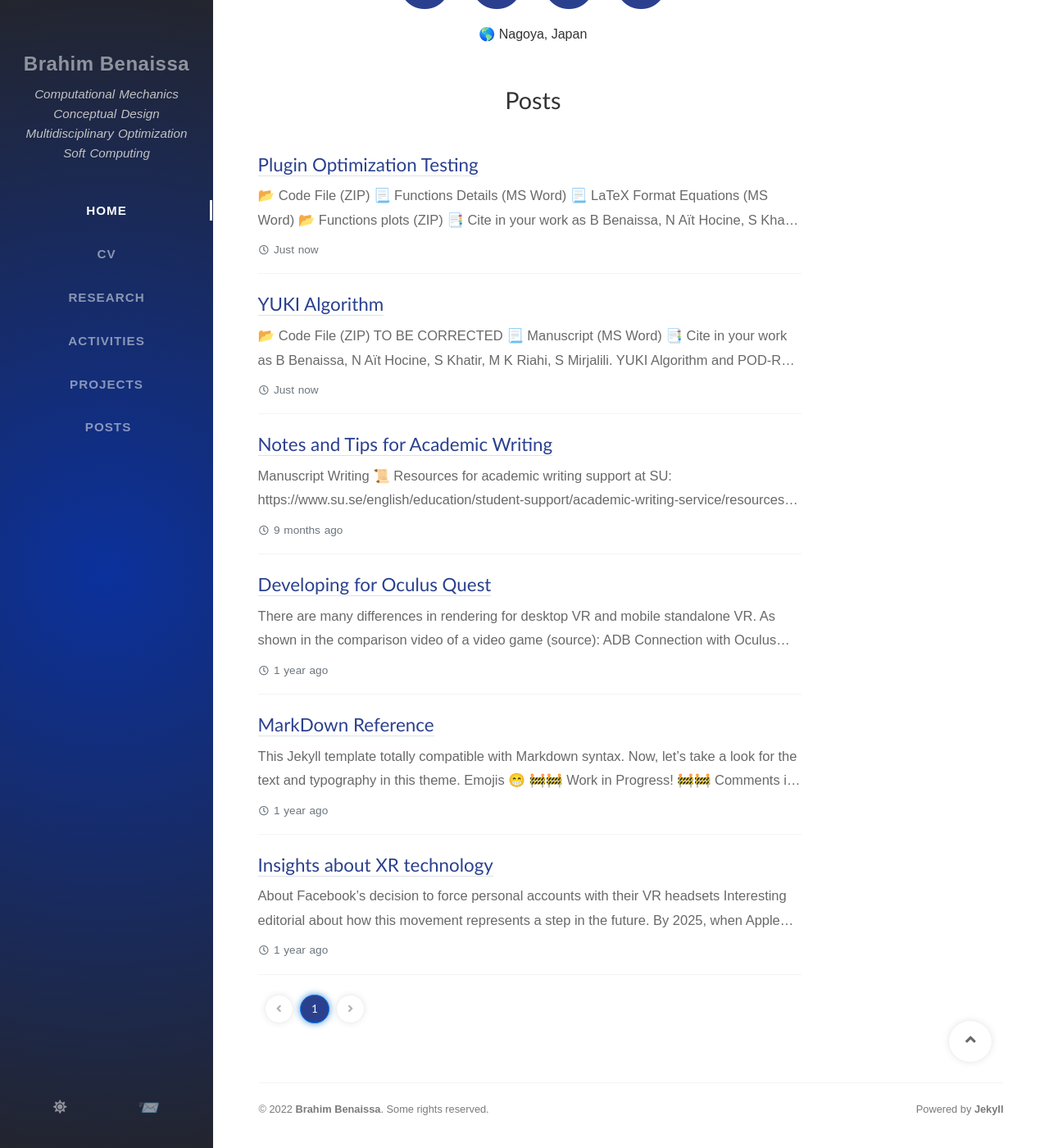
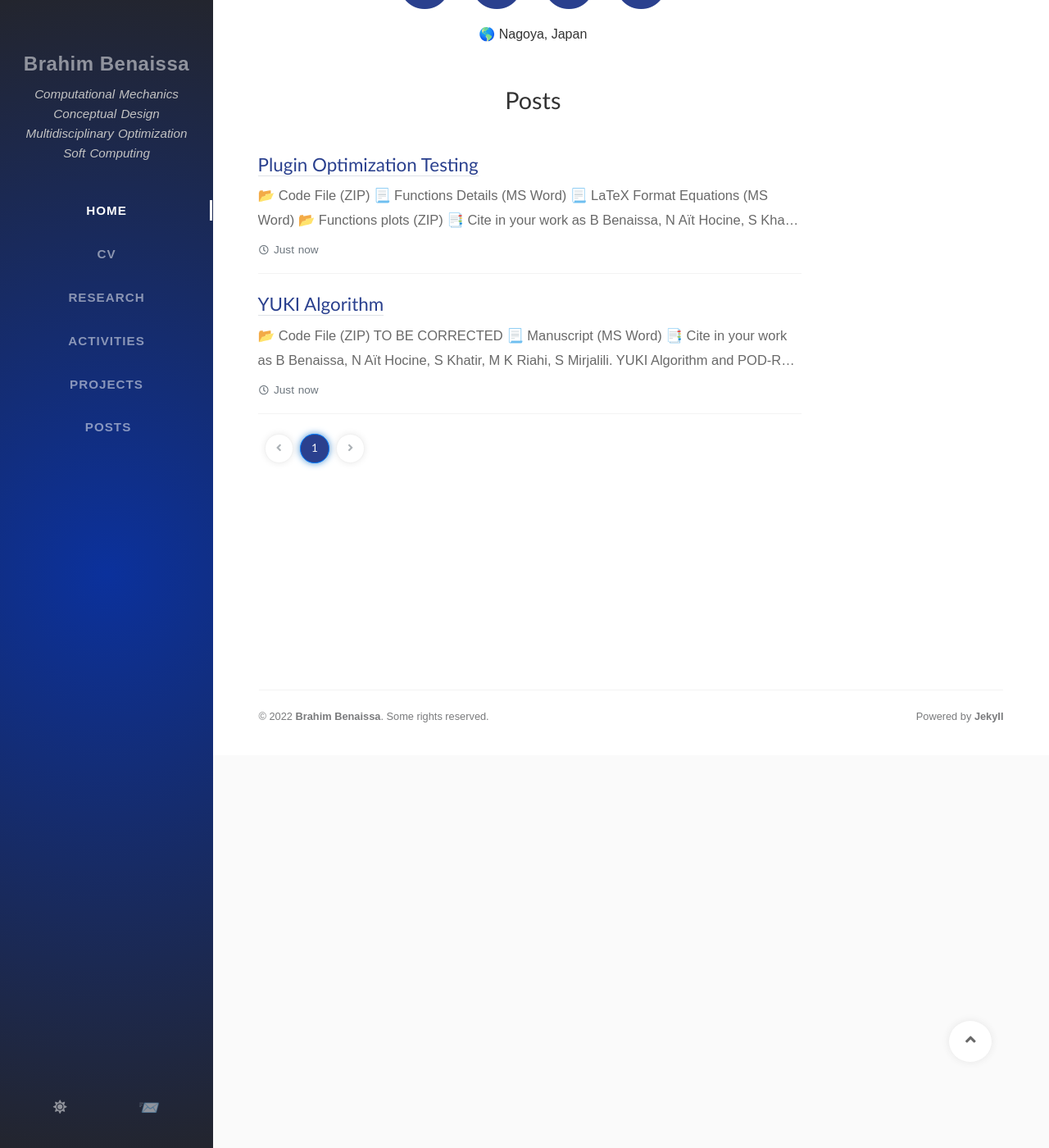
Before and after one commit to Brahim-Benaissa/Brahim-Benaissa.github.io, a Jekyll site: the page built from index.html, in a window 1280 px wide and 1400 px high, scrolled down 479 px. Shown: the whole window at 82% size. Built offline with Jekyll 4.4.1, drawn with Linux system fonts in a browser that asks for light colours; nearby versions of some CDN libraries; some web fonts are replaced; the list of posts is cut into pages by our own code; comment, search, counter and statistics services are not loaded.

Commit message:
posts edit

````diff
--- a/_posts/2020-08-01-oculus-quest-dev.md
+++ /dev/null
@@ -1,89 +0,0 @@
----
-title: Developing for Oculus Quest
-author: Luis Quintero
-date: 2020-07-20 15:00:00 +0100
-categories: [Blogging, VR]
-# image: /assets/img/portfolio/PortalSense.jpg
-tags: [VR]
----
-
-There are many differences in rendering for desktop VR and mobile standalone VR. As shown in the comparison video of a video game ([source](https://www.youtube.com/watch?v=-DLSqfftsnE)):
-
-![VRComparison]({{site.baseurl}}/assets/posts/vr/Onward_Quest_vs_PC_VR_Graphics_Comparison.gif)
-
-
-# ADB Connection with Oculus Quest
-
-Location of ADB installed with Unity:
-
-`C:\Program Files\Unity\Hub\Editor\2019.X.Xf1\Editor\Data\PlaybackEngines\AndroidPlayer\SDK\platform-tools`
-
-Manuals for ADB Debugging:
-- [ADB manual for sending commands Wirelessly](https://developer.android.com/studio/command-line/adb#wireless)
-- [Connect Android to Unity Debugger](https://docs.unity3d.com/560/Documentation/Manual/AttachingMonoDevelopDebuggerToAnAndroidDevice.html)
-- [Download Android SDK Platform-Tools](https://developer.android.com/studio/releases/platform-tools)
-
-## Screen casting
-
-Requires [scrcpy] to cast from device to PC, it can be downloaded from <https://github.com/Genymobile/scrcpy>. **It includes ADB**.
-
-**Screen casting connected to PC**
-
-```
->> adb devices
->> scrcpy --crop 1200:800:180:320 -m 1600 -b 25M
-```
-
-**Screen casting via WiFi**
-
-`>> .\scrcpy.exe -c 1440:1600:0:0 -m 1600 -b 8M`
-
-To get the IP address of the Android phone/Quest
-
-```
->> .\adb.exe shell ip addr show wlan0`
-OR
->> adb shell
-Monterey:/$ ip -f inet addr show wlan0
-7: wlan0: <BROADCAST,MULTICAST,UP,LOWER_UP> mtu 1500 qdisc mq state UP group default qlen 3000
-    inet 10.200.26.92/18 brd 10.200.63.255 scope global wlan0
-       valid_lft forever preferred_lft forever
-```
-
-To connect via WiFi
-```
->> .\adb.exe devices
->> .\adb.exe tcpip 5555
-[disconnect the device from the USB port]
->> .\adb.exe connect 10.200.26.92:5555
-```
-
-
-## Install/Uninstall APK
-
-`adb install -r <app name.apk>`: The -r option allows you to re-install or update an existing app on your device
-
-`adb install -s <app name.apk>`: The -s option lets you install app to SD card if the app supports move to SD card feature
-
-`adb uninstall <app name.apk>`
-
-
-# Setup in Unity 2019.4.1
-
-Install the *XR Management* from the *Package Manager*
-
-Documentation for XR Interaction Toolkit [here](https://docs.unity3d.com/Packages/com.unity.xr.interaction.toolkit@0.9/manual/index.html)
-
-# Performance Considerations for Oculus Quest
-
-## Rendering
-
-(*Source: [OC6](https://youtu.be/PUK2-GzXuso?t=2130)*)
-
-Regarding the use of Universal Rendering Pipeline for Oculus Quest:
-- Bake shadows in the lightmap, it is extremely costly for the tiled renderer of mobile platforms to render and resolve shadows per frame
-- Final Blit Pass. Avoid it.
-
-Oculus Standalone Optimal Usage of the URP:
-- Limit the number of resolves to one per tile.
-- Keep in mind that intermediate render textures in standalone devices is that it breaks Fixed Foveated Rendering, which saves about 20% GPU performance per frame. Any rendering to intermediate texture will not have the FFR savings that we are looking for. E.g. Blit uses intermediate texture, that is why it is not useful.
--- a/_posts/2020-11-30-vr-insights.md
+++ /dev/null
@@ -1,16 +0,0 @@
----
-title: Insights about XR technology
-author: Luis Quintero
-date: 2020-06-01 14:00:00 +0100
-categories: [Blogging, XR]
-tags: [writing]
-toc: true
-published: true
----
-
-## About Facebook's decision to force personal accounts with their VR headsets
-
-Interesting editorial about how this movement represents a step in the future. By 2025, when Apple and Facebook launch their XR glasses, Apple would have a huge advantage in providing a device that is tight to the computational capability of their phones. Whereas other competitors, would need to embed 5G radio, GPU, CPU, battery in the headset and would not be able to compete with price against Apple. Ultimately, they need to **subsidize** the billions invested in R&D using **their adverstising engine** and using the personal identity of their users to provide social functionalities with which other companies could not compete. Facebook
-
-*Source:*
-<https://nwn.blogs.com/nwn/2020/08/scoble-oculus-facebook-vr-business-strategy-tax.html>
--- a/_posts/2021-05-01-academic-writing-notes.md
+++ /dev/null
@@ -1,39 +0,0 @@
----
-title: Notes and Tips for Academic Writing
-author: Luis Quintero
-date: 2021-05-01 15:00:00 +0100
-categories: [Blogging, Writing]
-tags: [writing]
-toc: true
-published: true
----
-
-# Manuscript Writing 📜
-
-Resources for academic writing support at SU:
-> <https://www.su.se/english/education/student-support/academic-writing-service/resources-for-academic-writing-1.440427>
-
-Similar resources taken from Michael Gaebler:
-> <https://www.michaelgaebler.com/?page_id=611>
-
-
-Short step-by-step description of Research Paper Writing Process from Western Illinois University:
-> <https://wiu.libguides.com/c.php?g=295539&p=1970520>
-
-
-# Research Methods 🔧
-
-Slides about Research methods in machine learning. *Professor Tom Dietterich*, Oregon State University.
- - <http://web.engr.oregonstate.edu/~tgd/talks/new-in-ml-2019.pdf>
-
-Main reference book for Research Methods in HCI.
-- [Research Methods in HCI, Lazar *et al.*](https://www.elsevier.com/books/research-methods-in-human-computer-interaction/lazar/978-0-12-805390-4)
-
-Discussion from behavioral/psychological standpoint, includes example for IRB application (In Appendix 6)
-- [Running Behavioral Studies with Human Participants: A practical guide](https://dx.doi.org/10.4135/9781452270067)
-
-
-# Thesis writing
-
-Good recommendations for Bachelor's and Master's theses from Universitat Bremen:
-> <https://cgvr.informatik.uni-bremen.de/theses/index.shtml>
````
Also changed, not shown: _posts/2020-06-01-markdown-reference.md (+3 -0 lines).
